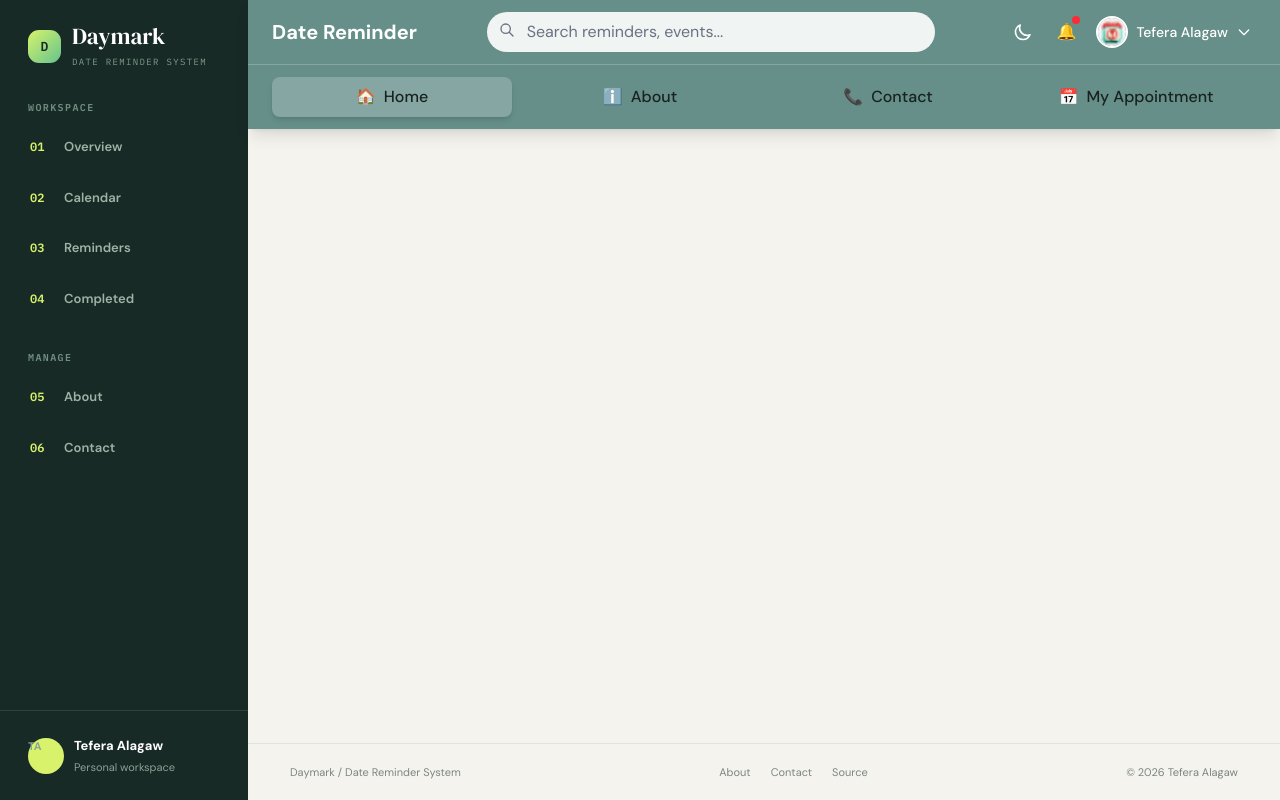
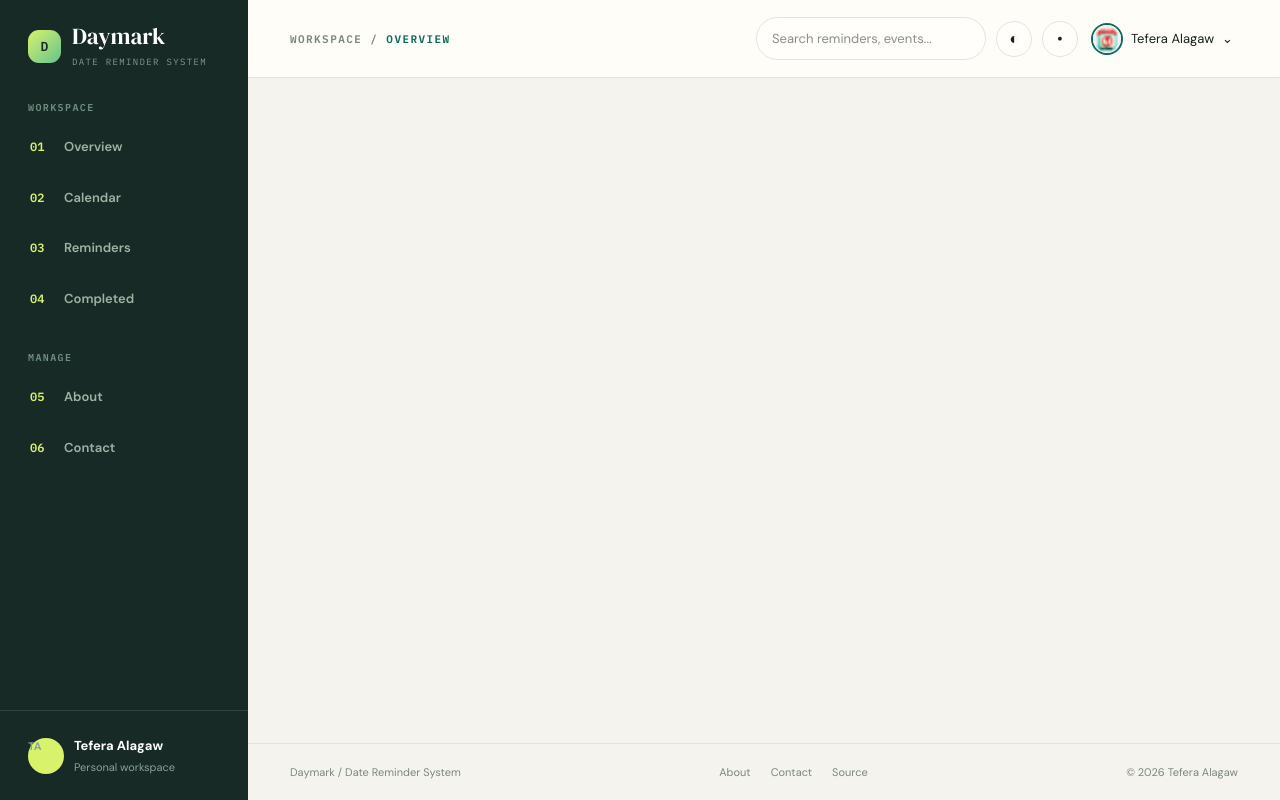
Before and after one commit to Tefe-Ala/Date_Reminder_System, a Vue app: page / in a window 1280 px wide. Built offline with nearby package versions, Linux system fonts and the light colour scheme.

Commit message:
Update navbar.vue

```diff
--- a/src/components/navbar.vue
+++ b/src/components/navbar.vue
@@ -1,167 +1,30 @@
 <template>
-  <header class="bg-[#668f8a] dark:bg-gray-900 shadow-lg sticky top-0 z-50">
-    <!-- Top row with flex between -->
-    <div class="px-6 py-3 flex items-center justify-between">
-      <!-- Left section -->
-      <div class="flex items-center gap-3">
-        <!-- Mobile menu button -->
-        <button
-          @click="toggleMobileMenu"
-          class="md:hidden p-2 rounded-md hover:bg-white/10 transition-colors text-white"
-          aria-label="Menu"
-        >
-          <svg class="w-5 h-5" fill="none" stroke="currentColor" viewBox="0 0 24 24">
-            <path stroke-linecap="round" stroke-linejoin="round" stroke-width="2" d="M4 6h16M4 12h16M4 18h16" />
-          </svg>
-        </button>
+  <header class="app-topbar">
+    <button class="menu-button" aria-label="Open navigation" @click="emit('toggle-sidebar')">+</button>
+    <span class="crumb">Workspace / <strong>Overview</strong></span>
 
-        <h1 class="text-xl font-bold text-white whitespace-nowrap">
-          Date Reminder
-        </h1>
-      </div>
-
-      <!-- Center section - Desktop Search -->
-      <div class="hidden md:block flex-1 max-w-md mx-8">
-        <div class="relative">
-          <input
-            type="text"
-            placeholder="Search reminders, events..."
-            v-model="searchQuery"
-            @input="handleSearch"
-            class="w-full border-0 rounded-full px-4 py-2 pl-10 pr-4 bg-white/90 dark:bg-gray-800/90 focus:outline-none focus:ring-2 focus:ring-white/50 transition-all text-gray-800 dark:text-white placeholder-gray-500"
-          />
-          <svg class="absolute left-3 top-2.5 w-4 h-4 text-gray-500" fill="none" stroke="currentColor" viewBox="0 0 24 24">
-            <path stroke-linecap="round" stroke-linejoin="round" stroke-width="2" d="M21 21l-6-6m2-5a7 7 0 11-14 0 7 7 0 0114 0z" />
-          </svg>
+    <div class="top-tools">
+      <input v-model="searchQuery" class="search-box" placeholder="Search reminders, events..." aria-label="Search reminders" />
+      <button class="icon-button" :aria-label="isDark ? 'Switch to light mode' : 'Switch to dark mode'" @click="toggleDark">
+        {{ isDark ? '☼' : '◐' }}
+      </button>
+      <div class="notification-wrap">
+        <button class="icon-button" aria-label="Notifications" @click="showNotifications = !showNotifications">•</button>
+        <div v-if="showNotifications" class="popover">
+          <strong>Notifications</strong>
+          <p v-for="notification in notifications" :key="notification.id">{{ notification.message }}</p>
         </div>
       </div>
-
-      <!-- Right section - Actions -->
-      <div class="flex items-center gap-2">
-        <!-- Dark Mode Toggle -->
-        <button
-          @click="toggleDark"
-          class="p-2 rounded-full hover:bg-white/10 transition-colors text-white"
-          :aria-label="isDark ? 'Light mode' : 'Dark mode'"
-        >
-          <svg v-if="isDark" class="w-5 h-5" fill="none" stroke="currentColor" viewBox="0 0 24 24">
-            <path stroke-linecap="round" stroke-linejoin="round" stroke-width="2" d="M12 3v1m0 16v1m9-9h-1M4 12H3m15.364 6.364l-.707-.707M6.343 6.343l-.707-.707m12.728 0l-.707.707M6.343 17.657l-.707.707M16 12a4 4 0 11-8 0 4 4 0 018 0z" />
-          </svg>
-          <svg v-else class="w-5 h-5" fill="none" stroke="currentColor" viewBox="0 0 24 24">
-            <path stroke-linecap="round" stroke-linejoin="round" stroke-width="2" d="M20.354 15.354A9 9 0 018.646 3.646 9.003 9.003 0 0012 21a9.003 9.003 0 008.354-5.646z" />
-          </svg>
+      <div class="profile-wrap">
+        <button class="profile-button" aria-label="Open profile menu" @click="showProfile = !showProfile">
+          <img src="/remaindericon.png" alt="Tefera Alagaw" />
+          <span>Tefera Alagaw</span>
+          <span aria-hidden="true">⌄</span>
         </button>
-
-        <!-- Notification -->
-        <div class="relative notif-dropdown">
-          <button
-            @click="toggleNotif"
-            class="p-2 rounded-full hover:bg-white/10 transition-colors text-white relative"
-            aria-label="Notifications"
-          >
-            🔔
-            <span class="absolute top-1 right-1 w-2 h-2 bg-red-500 rounded-full"></span>
-          </button>
-
-          <div v-if="showNotif" class="absolute right-0 mt-2 w-72 bg-white dark:bg-gray-800 shadow-xl border dark:border-gray-700 rounded-lg overflow-hidden z-20">
-            <div class="p-3 border-b dark:border-gray-700 font-medium text-gray-800 dark:text-white">Notifications</div>
-            <div class="max-h-64 overflow-y-auto">
-              <div v-for="notif in notifications" :key="notif.id" class="p-3 hover:bg-gray-50 dark:hover:bg-gray-700 cursor-pointer text-sm text-gray-600 dark:text-gray-300">
-                {{ notif.message }}
-              </div>
-              <div v-if="notifications.length === 0" class="p-3 text-center text-gray-500 text-sm">
-                No new notifications
-              </div>
-            </div>
-          </div>
-        </div>
-
-        <!-- Profile Dropdown -->
-        <div class="relative profile-dropdown">
-          <button
-            @click="toggleProfile"
-            class="flex items-center gap-2 p-1 rounded-full hover:bg-white/10 transition-colors text-white"
-          >
-            <img src="/remaindericon.png" class="w-8 h-8 rounded-full object-cover border-2 border-white" />
-            <span class="hidden md:block text-sm font-medium">Tefera Alagaw</span>
-            <svg class="hidden md:block w-4 h-4" fill="none" stroke="currentColor" viewBox="0 0 24 24">
-              <path stroke-linecap="round" stroke-linejoin="round" stroke-width="2" d="M19 9l-7 7-7-7" />
-            </svg>
-          </button>
-
-          <div v-if="showProfile" class="absolute right-0 mt-2 w-48 bg-white dark:bg-gray-800 border dark:border-gray-700 shadow-xl rounded-lg overflow-hidden z-20">
-            <a href="#" class="flex items-center gap-3 px-4 py-2 hover:bg-gray-100 dark:hover:bg-gray-700 transition-colors text-gray-700 dark:text-gray-200">
-              <svg class="w-4 h-4" fill="none" stroke="currentColor" viewBox="0 0 24 24"><path stroke-linecap="round" stroke-linejoin="round" stroke-width="2" d="M16 7a4 4 0 11-8 0 4 4 0 018 0zM12 14a7 7 0 00-7 7h14a7 7 0 00-7-7z" /></svg>
-              Profile
-            </a>
-            <a href="#" class="flex items-center gap-3 px-4 py-2 hover:bg-gray-100 dark:hover:bg-gray-700 transition-colors text-gray-700 dark:text-gray-200">
-              <svg class="w-4 h-4" fill="none" stroke="currentColor" viewBox="0 0 24 24"><path stroke-linecap="round" stroke-linejoin="round" stroke-width="2" d="M10.325 4.317c.426-1.756 2.924-1.756 3.35 0a1.724 1.724 0 002.573 1.066c1.543-.94 3.31.826 2.37 2.37a1.724 1.724 0 001.065 2.572c1.756.426 1.756 2.924 0 3.35a1.724 1.724 0 00-1.066 2.573c.94 1.543-.826 3.31-2.37 2.37a1.724 1.724 0 00-2.572 1.065c-.426 1.756-2.924 1.756-3.35 0a1.724 1.724 0 00-2.573-1.066c-1.543.94-3.31-.826-2.37-2.37a1.724 1.724 0 00-1.065-2.572c-1.756-.426-1.756-2.924 0-3.35a1.724 1.724 0 001.066-2.573c-.94-1.543.826-3.31 2.37-2.37.996.608 2.296.07 2.572-1.065z" /><path stroke-linecap="round" stroke-linejoin="round" stroke-width="2" d="M15 12a3 3 0 11-6 0 3 3 0 016 0z" /></svg>
-              Settings
-            </a>
-            <a href="#" class="flex items-center gap-3 px-4 py-2 text-red-500 hover:bg-gray-100 dark:hover:bg-gray-700 transition-colors">
-              <svg class="w-4 h-4" fill="none" stroke="currentColor" viewBox="0 0 24 24"><path stroke-linecap="round" stroke-linejoin="round" stroke-width="2" d="M17 16l4-4m0 0l-4-4m4 4H7m6 4v1a3 3 0 01-3 3H6a3 3 0 01-3-3V7a3 3 0 013-3h4a3 3 0 013 3v1" /></svg>
-              Logout
-            </a>
-          </div>
-        </div>
-      </div>
-    </div>
-
-    <!-- Navigation Menu - Mobile: left aligned, Desktop: space between -->
-    <nav
-      :class="[
-        'transition-all duration-300 overflow-hidden bg-[#668f8a] dark:bg-gray-900',
-        mobileMenuOpen ? 'max-h-96 border-t border-white/20' : 'max-h-0'
-      ]"
-      class="md:max-h-full md:border-t md:border-white/20"
-    >
-      <div class="px-6 py-3">
-        <!-- Nav Links - Mobile: left aligned, Desktop: space between -->
-        <ul class="flex flex-col md:flex-row md:items-center md:justify-between gap-2">
-          <li v-for="item in navItems" :key="item.name" class="md:flex-1">
-           <router-link
-               :to="item.to"
-                 @click="setActive(item.name)"
-               :class="[
-                 'block px-4 py-2 rounded-lg transition-all duration-200 font-medium',
-                  'text-left md:text-center',
-                 activeNav === item.name
-          ? 'bg-white/20 text-white shadow-md'
-         : 'text-white/80 hover:bg-white/10 hover:text-white'
-        ]"
-        >
-        <div class="flex items-center gap-2 md:justify-center">
-          <span>{{ item.icon }}</span>
-          <span>{{ item.name }}</span>
-        </div>
-      </router-link>
-          </li>
-        </ul>
-
-        <!-- Mobile Search -->
-        <div class="md:hidden relative mt-3">
-          <input
-            type="text"
-            placeholder="Search..."
-            v-model="searchQuery"
-            @input="handleSearch"
-            class="w-full rounded-full px-4 py-2 pl-10 bg-white/90 dark:bg-gray-800/90 focus:outline-none focus:ring-2 focus:ring-white/50 text-gray-800 dark:text-white"
-          />
-          <svg class="absolute left-3 top-2.5 w-4 h-4 text-gray-500" fill="none" stroke="currentColor" viewBox="0 0 24 24">
-            <path stroke-linecap="round" stroke-linejoin="round" stroke-width="2" d="M21 21l-6-6m2-5a7 7 0 11-14 0 7 7 0 0114 0z" />
-          </svg>
-        </div>
-      </div>
-    </nav>
-
-    <!-- Search Results Dropdown -->
-    <div
-      v-if="searchQuery && searchResults.length > 0"
-      class="absolute top-full left-0 right-0 mx-auto mt-1 max-w-md md:left-auto md:right-auto bg-white dark:bg-gray-800 shadow-xl border dark:border-gray-700 rounded-lg overflow-hidden z-30"
-    >
-      <div class="p-2">
-        <div v-for="result in searchResults" :key="result.id" class="p-2 hover:bg-gray-100 dark:hover:bg-gray-700 rounded cursor-pointer text-sm">
-          {{ result.title }}
+        <div v-if="showProfile" class="popover profile-popover">
+          <strong>Tefera Alagaw</strong>
+          <p>Personal workspace</p>
+          <button @click="showProfile = false">Close menu</button>
         </div>
       </div>
     </div>
@@ -169,116 +32,46 @@
 </template>
 
 <script setup>
-import { ref, onMounted, onUnmounted } from 'vue'
+import { ref } from 'vue'
 
-// Navigation items with icons
-const navItems = [
-  { name: 'Home', to: '/home', icon: '🏠' },
-  { name: 'About', to: '/about', icon: 'ℹ️' },
-  { name: 'Contact', to: '/contact', icon: '📞' },
-  { name: 'My Appointment', to: '/my-appointment', icon: '📅' }
+const emit = defineEmits(['toggle-sidebar'])
+const searchQuery = ref('')
+const showNotifications = ref(false)
+const showProfile = ref(false)
+const isDark = ref(typeof localStorage !== 'undefined' && localStorage.getItem('theme') === 'dark')
+const notifications = [
+  { id: 1, message: 'Submit research proposal is due today.' },
+  { id: 2, message: 'Renew domain registration in two days.' },
 ]
 
-// State
-const showNotif = ref(false)
-const showProfile = ref(false)
-const isDark = ref(false)
-const mobileMenuOpen = ref(false)
-const activeNav = ref('Home')
-const searchQuery = ref('')
-const searchResults = ref([])
-
-// Mock notifications
-const notifications = ref([
-  { id: 1, message: 'Reminder: Meeting at 3 PM' },
-  { id: 2, message: 'Your appointment is confirmed' }
-])
-
-// Handle click outside
-const handleClickOutside = (event) => {
-  if (showProfile.value && !event.target.closest('.profile-dropdown')) {
-    showProfile.value = false
-  }
-  if (showNotif.value && !event.target.closest('.notif-dropdown')) {
-    showNotif.value = false
-  }
+function toggleDark() {
+  isDark.value = !isDark.value
+  document.documentElement.classList.toggle('dark', isDark.value)
+  localStorage.setItem('theme', isDark.value ? 'dark' : 'light')
 }
-
-// Search handler
-const handleSearch = () => {
-  if (searchQuery.value.trim()) {
-    searchResults.value = navItems
-      .filter(item => item.name.toLowerCase().includes(searchQuery.value.toLowerCase()))
-      .map(item => ({ id: item.name, title: `${item.name} - ${item.icon}` }))
-  } else {
-    searchResults.value = []
-  }
-}
-
-const setActive = (navName) => {
-  activeNav.value = navName
-  mobileMenuOpen.value = false
-}
-
-const toggleNotif = () => {
-  showNotif.value = !showNotif.value
-  showProfile.value = false
-}
-
-const toggleProfile = () => {
-  showProfile.value = !showProfile.value
-  showNotif.value = false
-}
-
-const toggleMobileMenu = () => {
-  mobileMenuOpen.value = !mobileMenuOpen.value
-}
-
-const toggleDark = () => {
-  isDark.value = !isDark.value
-  if (isDark.value) {
-    document.documentElement.classList.add('dark')
-    localStorage.setItem('theme', 'dark')
-  } else {
-    document.documentElement.classList.remove('dark')
-    localStorage.setItem('theme', 'light')
-  }
-}
-
-// Check saved theme on mount
-onMounted(() => {
-  const savedTheme = localStorage.getItem('theme')
-  if (savedTheme === 'dark') {
-    isDark.value = true
-    document.documentElement.classList.add('dark')
-  }
-  document.addEventListener('click', handleClickOutside)
-})
-
-onUnmounted(() => {
-  document.removeEventListener('click', handleClickOutside)
-})
 </script>
 
 <style scoped>
-/* Smooth transitions */
-.transition-all {
-  transition-property: all;
-  transition-timing-function: cubic-bezier(0.4, 0, 0.2, 1);
-  transition-duration: 300ms;
+.notification-wrap, .profile-wrap { position: relative; }
+.popover {
+  position: absolute;
+  top: 46px;
+  right: 0;
+  z-index: 50;
+  width: 260px;
+  border: 1px solid var(--line);
+  border-radius: 14px;
+  background: var(--panel);
+  padding: 14px;
+  color: var(--ink);
+  box-shadow: 0 18px 40px rgb(20 37 31 / 0.15);
 }
-
-/* Custom scrollbar for notifications */
-.max-h-64::-webkit-scrollbar {
-  width: 4px;
-}
-
-.max-h-64::-webkit-scrollbar-track {
-  background: #f1f1f1;
-}
-
-.max-h-64::-webkit-scrollbar-thumb {
-  background: #888;
-  border-radius: 4px;
-}
+.popover strong { display: block; font-size: 13px; }
+.popover p { margin: 10px 0 0; color: var(--muted); font-size: 12px; line-height: 1.4; }
+.profile-button { display: flex; align-items: center; gap: 8px; border: 0; border-radius: 99px; background: transparent; color: var(--ink); padding: 3px 5px 3px 3px; font-size: 13px; }
+.profile-button:hover { background: rgb(11 107 89 / 0.08); }
+.profile-button img { width: 32px; height: 32px; border: 2px solid var(--green); border-radius: 50%; object-fit: cover; }
+.profile-popover p { margin-bottom: 12px; }
+.profile-popover button { border: 0; border-radius: 99px; background: var(--green); padding: 8px 12px; color: #fff; font-size: 11px; }
+@media (max-width: 720px) { .profile-button span:not(:last-child) { display: none; } }
 </style>
```
